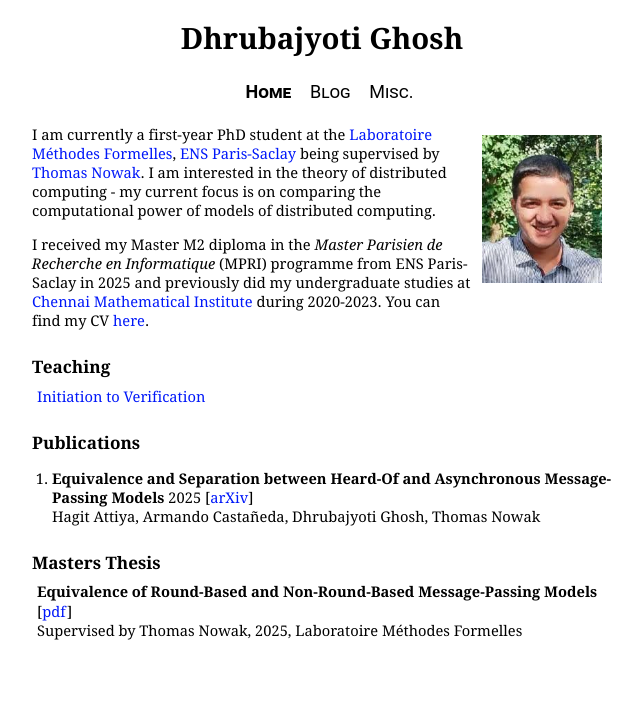
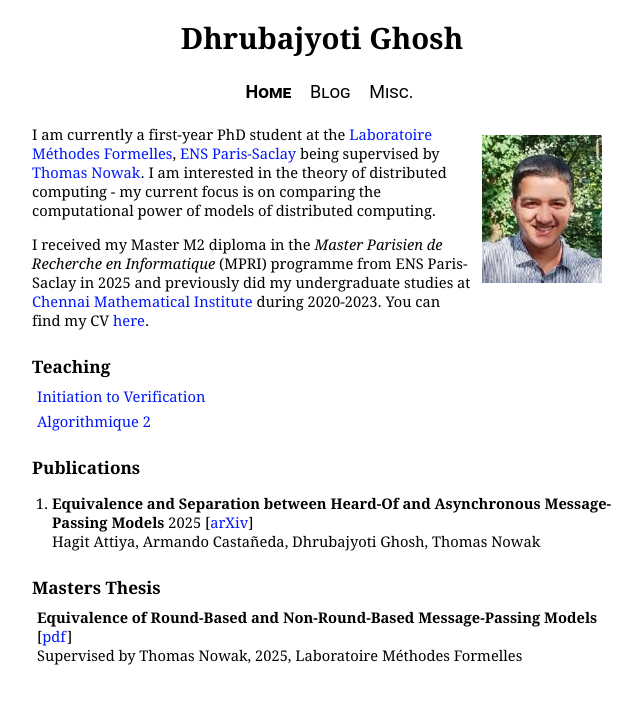
Before and after one commit to ghoshdhruba/ghoshdhruba.github.io, a Jekyll site: the page built from index.html, in a window 1280 px wide. Shown: the top 704 px of the page, without its empty margins (318-960 px from the left). Built offline with Jekyll 4.4.1, drawn with Linux system fonts in a browser that asks for light colours.

Commit message:
Remove coursework page, Add Algo 2 course

```diff
--- a/index.html
+++ b/index.html
@@ -17,6 +17,7 @@ You can find my CV <a href="webpage_CV.pdf">here</a>.
 <h3> Teaching </h3>
 
 <li style="list-style-type: none; margin-left:5px"><a href="teaching/initVerif.html">Initiation to Verification</a></li>
+<li style="list-style-type: none; margin-left:5px"><a href="https://algo2.biodis.co/">Algorithmique 2</a></li>
 
 
 <h3> Publications </h3>
```
